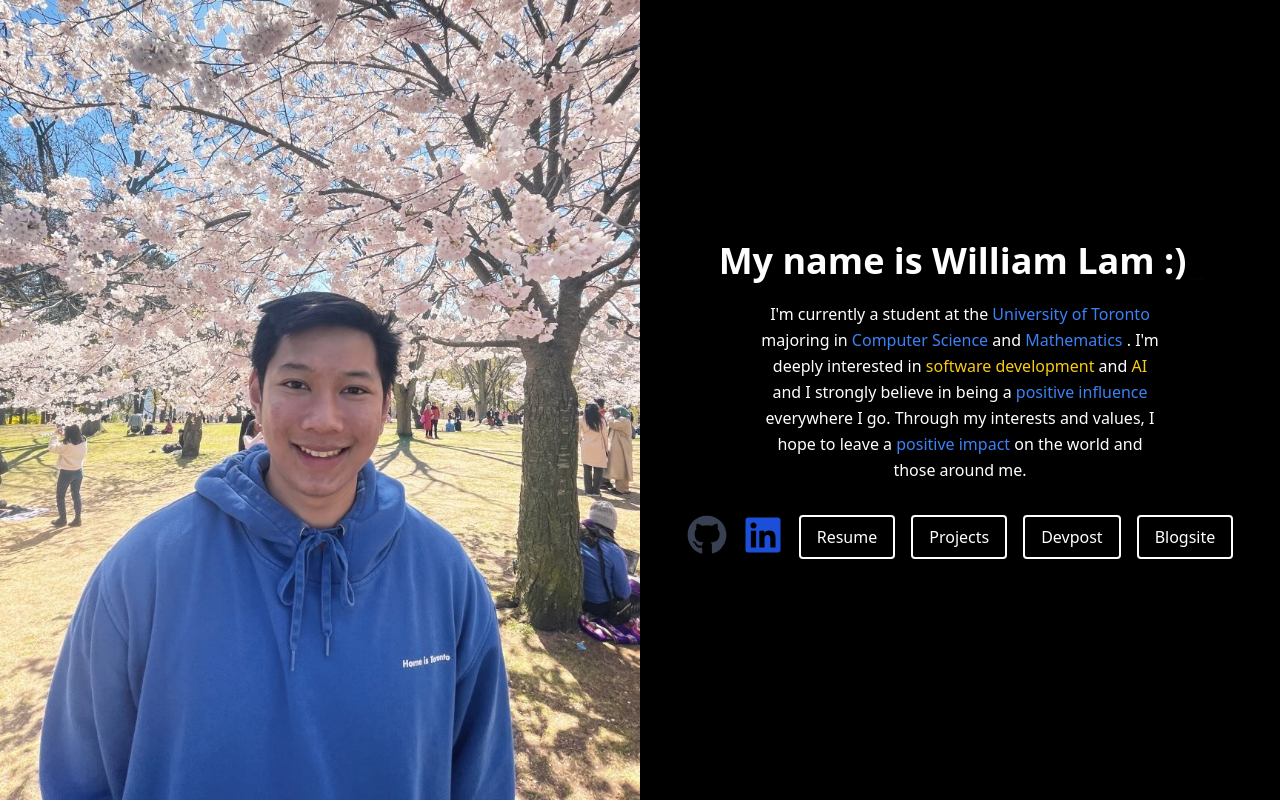
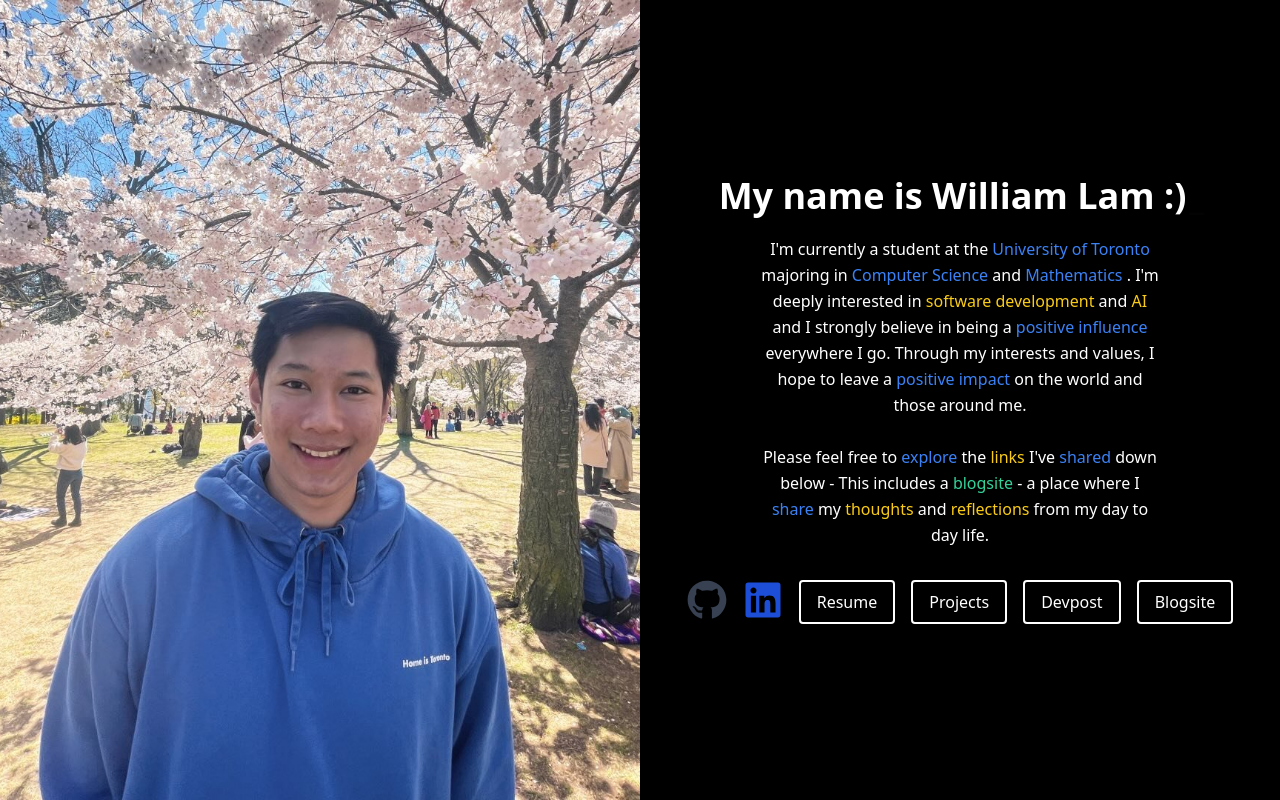
Before and after one commit to williamntlam/Personal-Website, a React (Vite) app: page / in a window 1280 px wide. Built offline with nearby package versions, Linux system fonts and the light colour scheme; a web font is replaced by a local one.

Commit message:
feat(HomeInfo): Updated personal information description to include blogsite author: William Lam<williamntlam@gmail.com>

```diff
--- a/src/components/HomeInfo.tsx
+++ b/src/components/HomeInfo.tsx
@@ -30,7 +30,15 @@ const HomeInfo = () => {
         being a<span className="text-blue-500"> positive influence </span>
         everywhere I go. Through my interests and values, I hope to leave a
         <span className="text-blue-500"> positive impact </span>
-        on the world and those around me.
+        on the world and those around me. <br></br> <br></br>
+        Please feel free to <span className="text-blue-500">explore</span> the
+        <span className="text-yellow-400"> links </span> I've{" "}
+        <span className="text-blue-500">shared</span> down below - This includes
+        a <span className="text-emerald-400">blogsite</span> - a place where I
+        <span className="text-blue-500"> share</span> my{" "}
+        <span className="text-yellow-400">thoughts</span> and{" "}
+        <span className="text-yellow-400">reflections</span> from my day to day
+        life.
       </p>
       <div className="flex flex-col items-center pt-8 space-y-4">
         <nav className="flex space-x-4">
```
